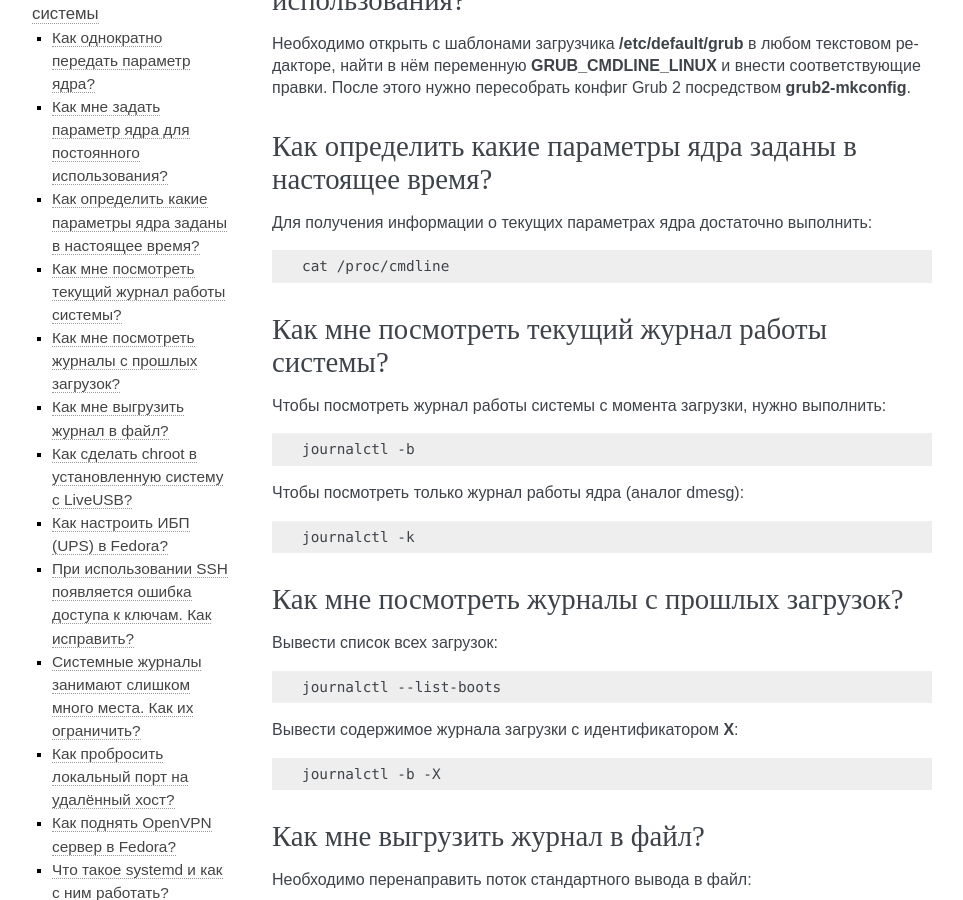
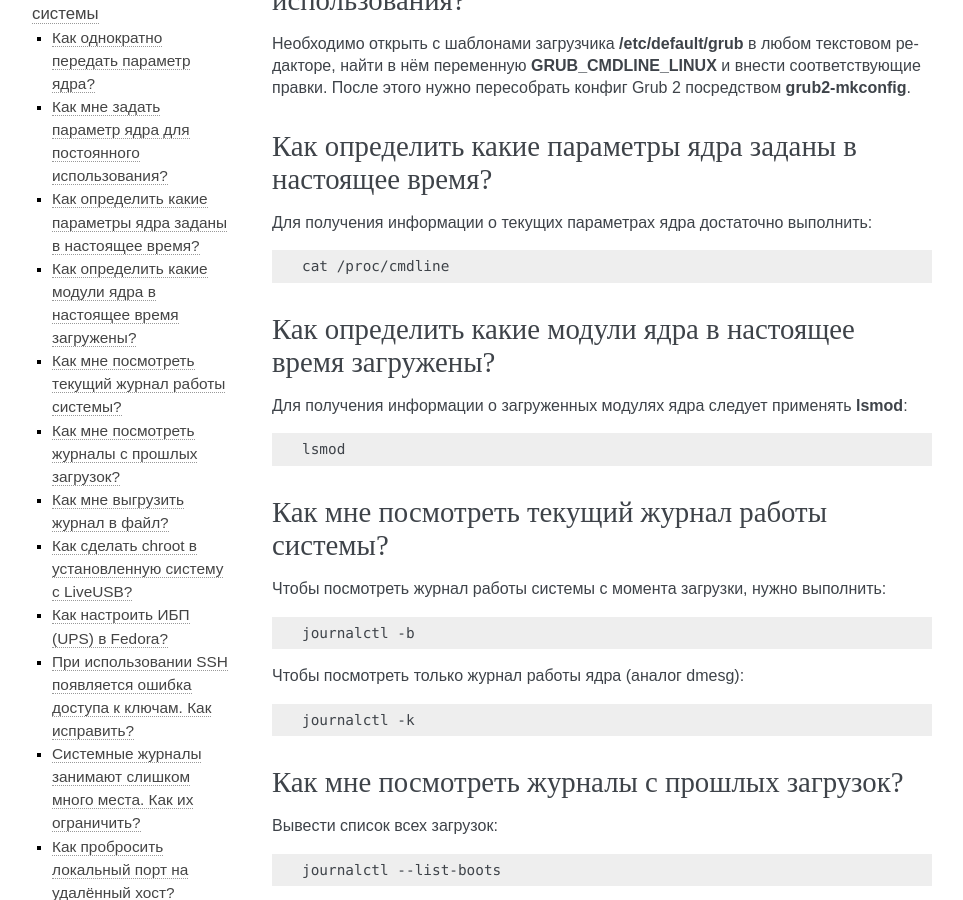
Before and after one commit to RussianFedora/FAQ, a Sphinx documentation site: the page built from source/administration.rst, in a window 1280 px wide and 900 px high, scrolled down 366 px. Shown: the whole window, without its empty margins (148-1111 px from the left). Built offline with Sphinx 7.4.7, drawn with Linux system fonts in a browser that asks for light colours.

```diff
--- a/source/administration.rst
+++ b/source/administration.rst
@@ -38,6 +38,18 @@
 .. code-block:: bash
 
     cat /proc/cmdline
+
+.. index:: kernel, kernel modules
+.. _kernel-modules:
+
+Как определить какие модули ядра в настоящее время загружены?
+=================================================================
+
+Для получения информации о загруженных модулях ядра следует применять **lsmod**:
+
+.. code-block:: bash
+
+    lsmod
 
 .. index:: журнал системы, journald
 .. _journal-current:
```
